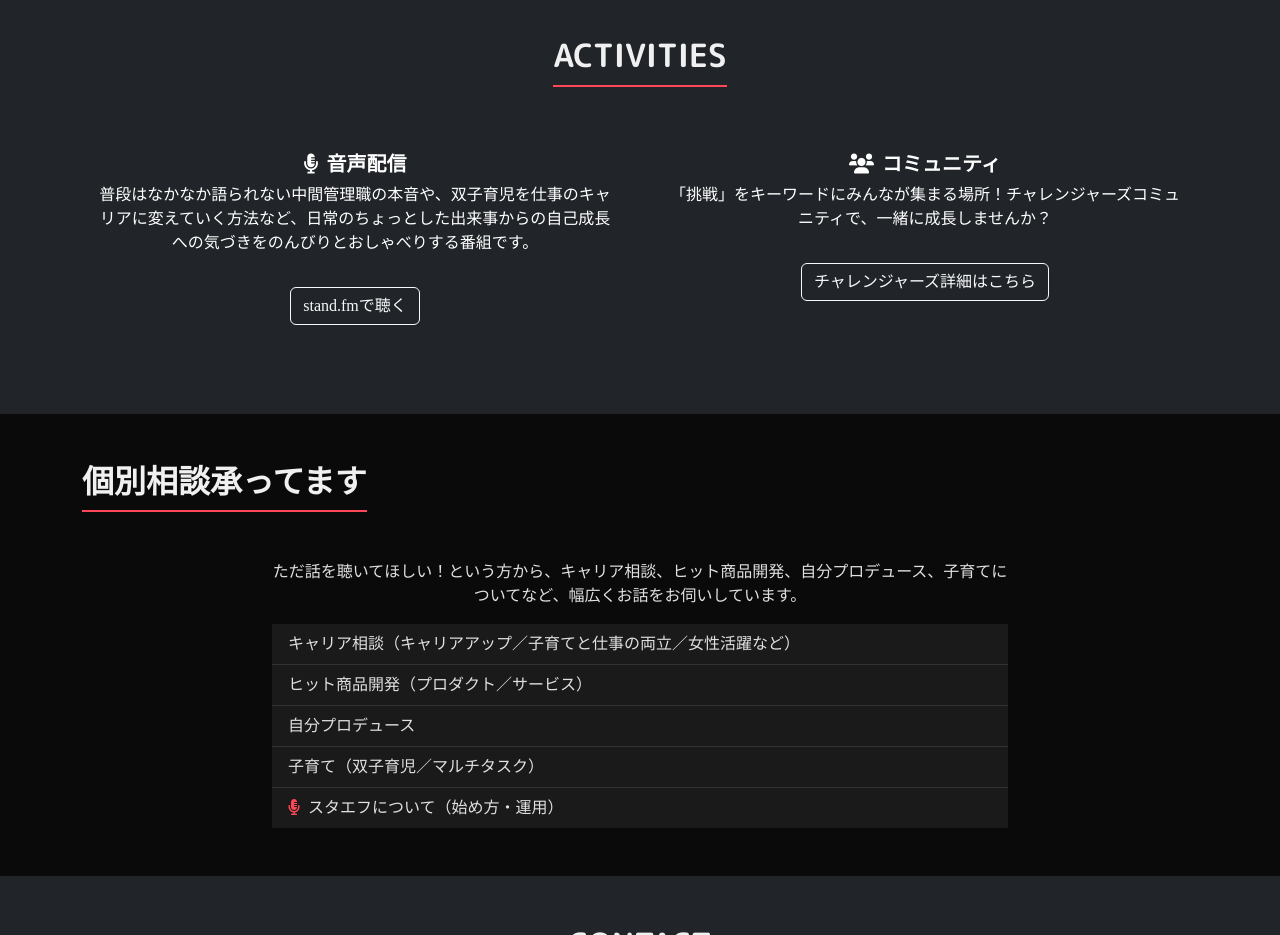
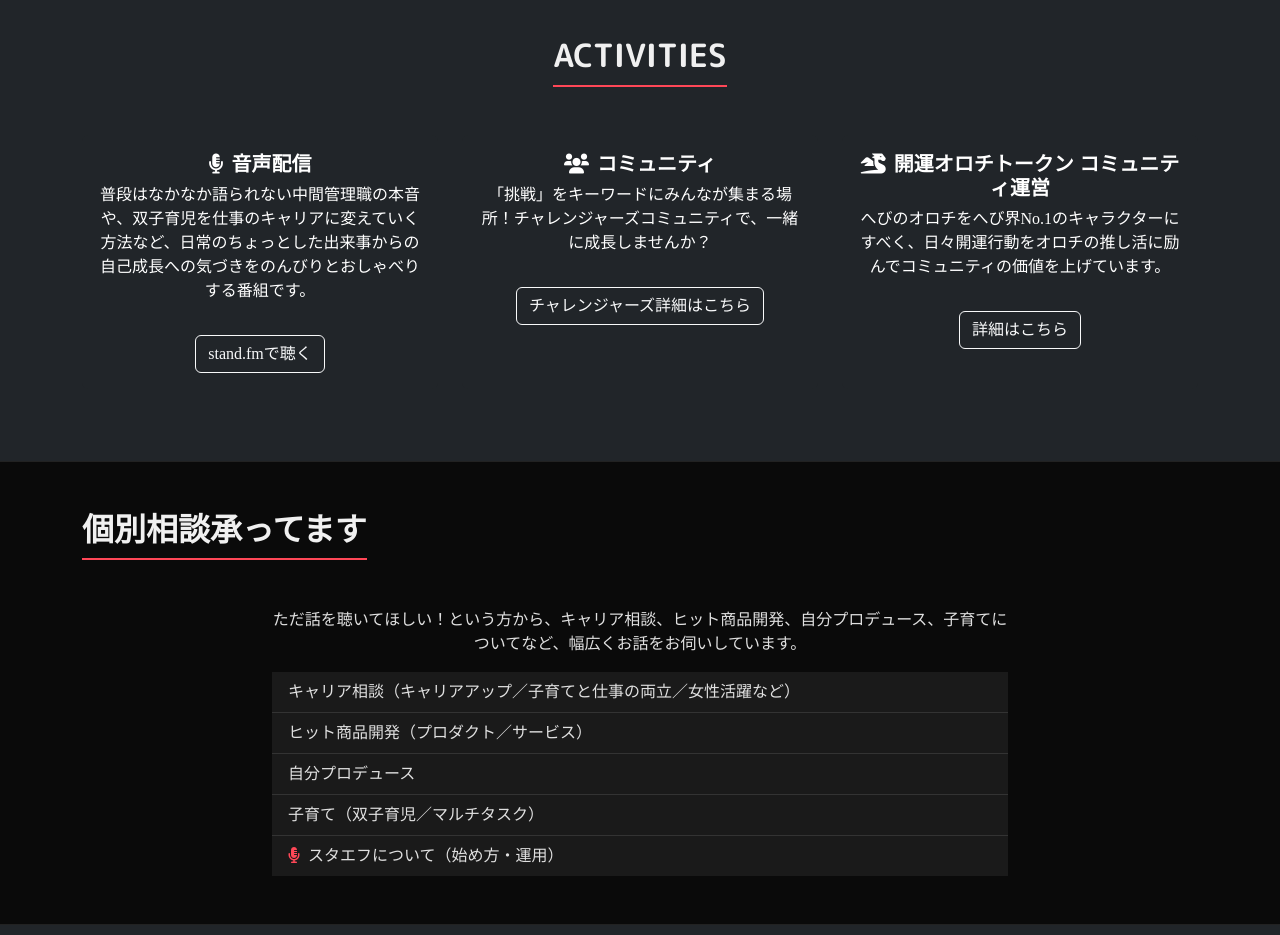
Before and after one commit to nao70chliholic/lp_works, a plain HTML site: page index.html in a window 1280 px wide. Shown: the part 2660-3595 px from the top of the page. Drawn offline with nearby package versions, Linux system fonts and the light colour scheme.

Commit message:
feat: Add Orochi Token community to Activities section
- Added a new card for "開運オロチトークン コミュニティ運営" in the Activities section.
- Updated layout of Activities section to a 3-column display.

```diff
--- a/index.html
+++ b/index.html
@@ -124,21 +124,31 @@
         <div class="container text-center">
             <h2 class="mb-5">ACTIVITIES</h2>
             <div class="row">
-                <div class="col-md-6 mb-4">
+                <div class="col-md-4 mb-4">
                     <div class="card bg-dark text-white h-100">
                         <div class="card-body">
                             <h5 class="card-title"><i class="fas fa-microphone-alt me-2"></i>音声配信</h5>
                             <p class="card-text">普段はなかなか語られない中間管理職の本音や、双子育児を仕事のキャリアに変えていく方法など、日常のちょっとした出来事からの自己成長への気づきをのんびりとおしゃべりする番組です。</p>
-                            <a href="https://stand.fm/channels/616d5bf5afa93b18fc2ebfd4" class="btn btn-outline-light mt-3" target="_blank">stand.fmで聴く</a>
+                            <a href="https://stand.fm/channels/616d5bf5afa9b18fc2ebfd4" class="btn btn-outline-light mt-3" target="_blank">stand.fmで聴く</a>
                         </div>
                     </div>
                 </div>
-                <div class="col-md-6 mb-4">
+
+                <div class="col-md-4 mb-4">
                     <div class="card bg-dark text-white h-100">
                         <div class="card-body">
                             <h5 class="card-title"><i class="fas fa-users me-2"></i>コミュニティ</h5>
                             <p class="card-text">「挑戦」をキーワードにみんなが集まる場所！チャレンジャーズコミュニティで、一緒に成長しませんか？</p>
                             <a href="https://lit.link/challengerscommunity" class="btn btn-outline-light mt-3" target="_blank">チャレンジャーズ詳細はこちら</a>
+                        </div>
+                    </div>
+                </div>
+                <div class="col-md-4 mb-4">
+                    <div class="card bg-dark text-white h-100">
+                        <div class="card-body">
+                            <h5 class="card-title"><i class="fas fa-dragon me-2"></i>開運オロチトークン コミュニティ運営</h5>
+                            <p class="card-text">へびのオロチをへび界No.1のキャラクターにすべく、日々開運行動をオロチの推し活に励んでコミュニティの価値を上げています。</p>
+                            <a href="https://financie.jp/users/orochi_cnp" class="btn btn-outline-light mt-3" target="_blank">詳細はこちら</a>
                         </div>
                     </div>
                 </div>
```
